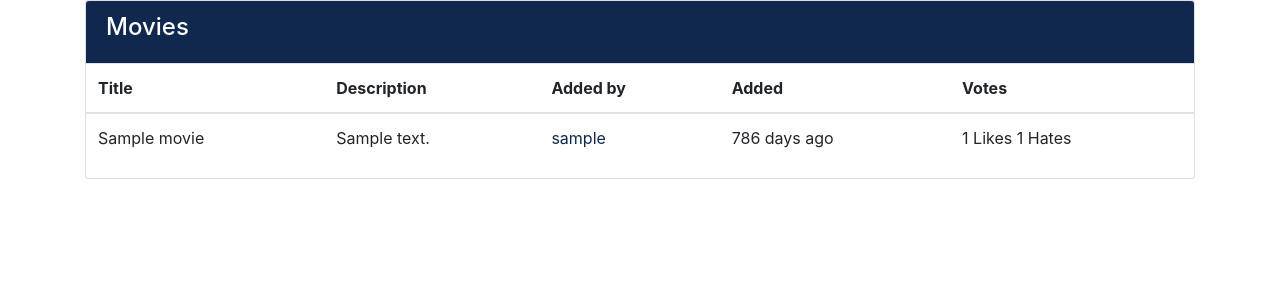
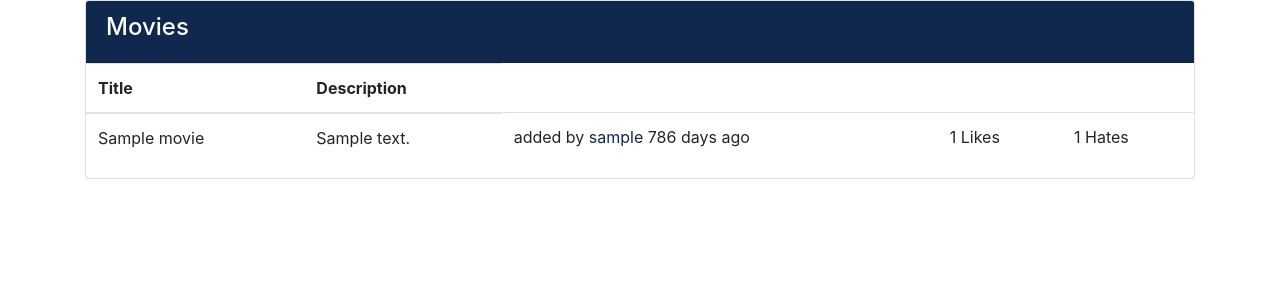
Before and after one commit to gmakridakis/movierama, a Django app: page /movies in a window 1280 px wide. Shown: the part 152-452 px from the top of the page. Run offline with Django 4.2, Linux system fonts and the light colour scheme; tables that the repository leaves empty hold one stand-in row (values such as "Sample post"); some libraries are stand-ins or nearby versions.

Commit message:
Visual improvements

```diff
--- a/templates/movies/index.html
+++ b/templates/movies/index.html
@@ -71,10 +71,6 @@
                             <tr>
                               <th scope="col">Title</th>
                               <th scope="col">Description</th>
-                              <th scope="col">Added by</th>
-                              <th scope="col">Added</th>
-                              <th scope="col">Votes</th>
-
                             </tr>
                           </thead>
                             {% for movie in movies %}
@@ -82,17 +78,14 @@
                                 <td>{{ movie.title }}</td>
                                 <td>{{ movie.description }}</td>
                                 <td>
+                                    added by
                                     {%  if movie.user %}
                                         <a href="{% url 'index' user_id=movie.user.id %}">{{ movie.user.username }}</a>
                                     {%  else %}
                                         (deleted user)
-                                    {% endif %}
-                                </td>
-                                <td>{{ movie.age }}</td>
-                                <td>
-                                    {{ movie.upvotes}} Likes
-                                    {{ movie.downvotes}} Hates
-                                </td>
+                                    {% endif %}  {{ movie.age }}</td>
+                                <td>{{ movie.upvotes}} Likes</td>
+                                <td>{{ movie.downvotes}} Hates</td>
                                 {% if user.is_authenticated %}
                                     {% if movie.user.id != user.id %} {# Users cannot vote for their own movies #}
                                             {% with vote=user|get_users_votes:movie %}
```
